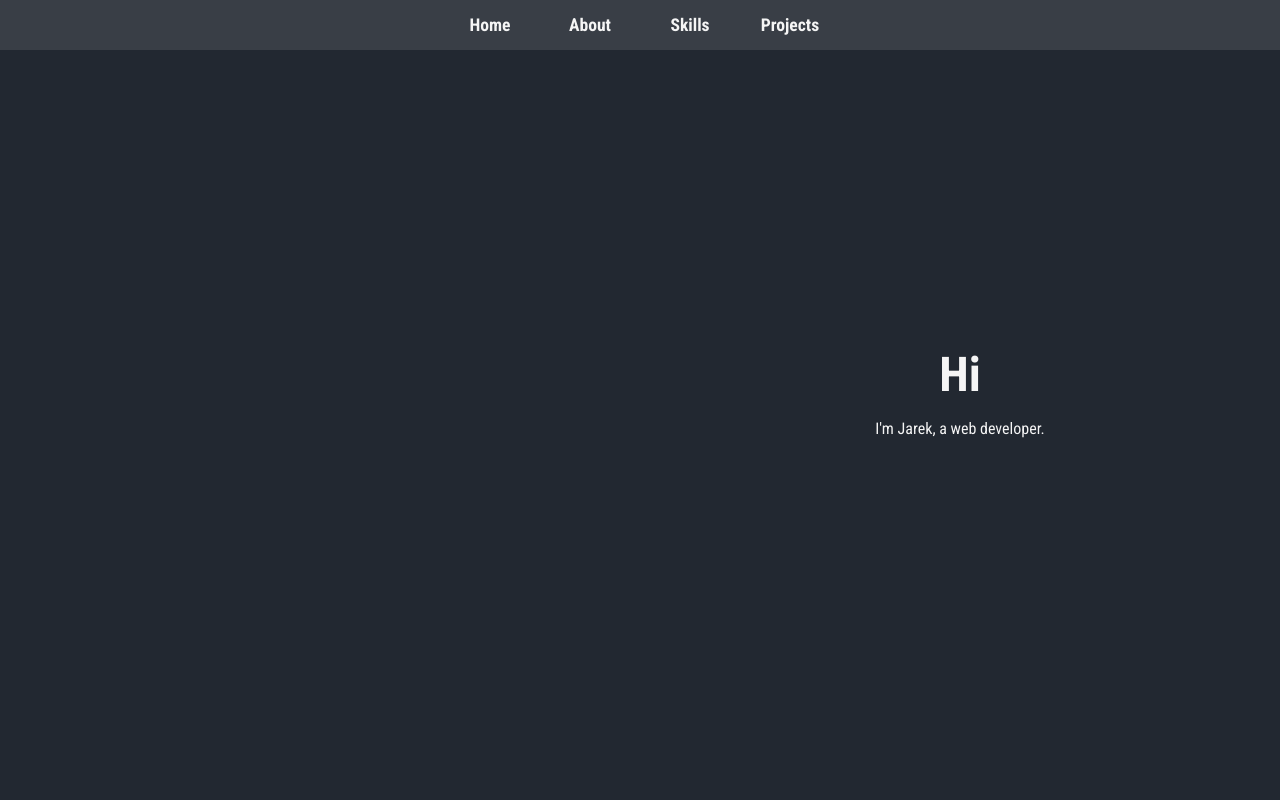
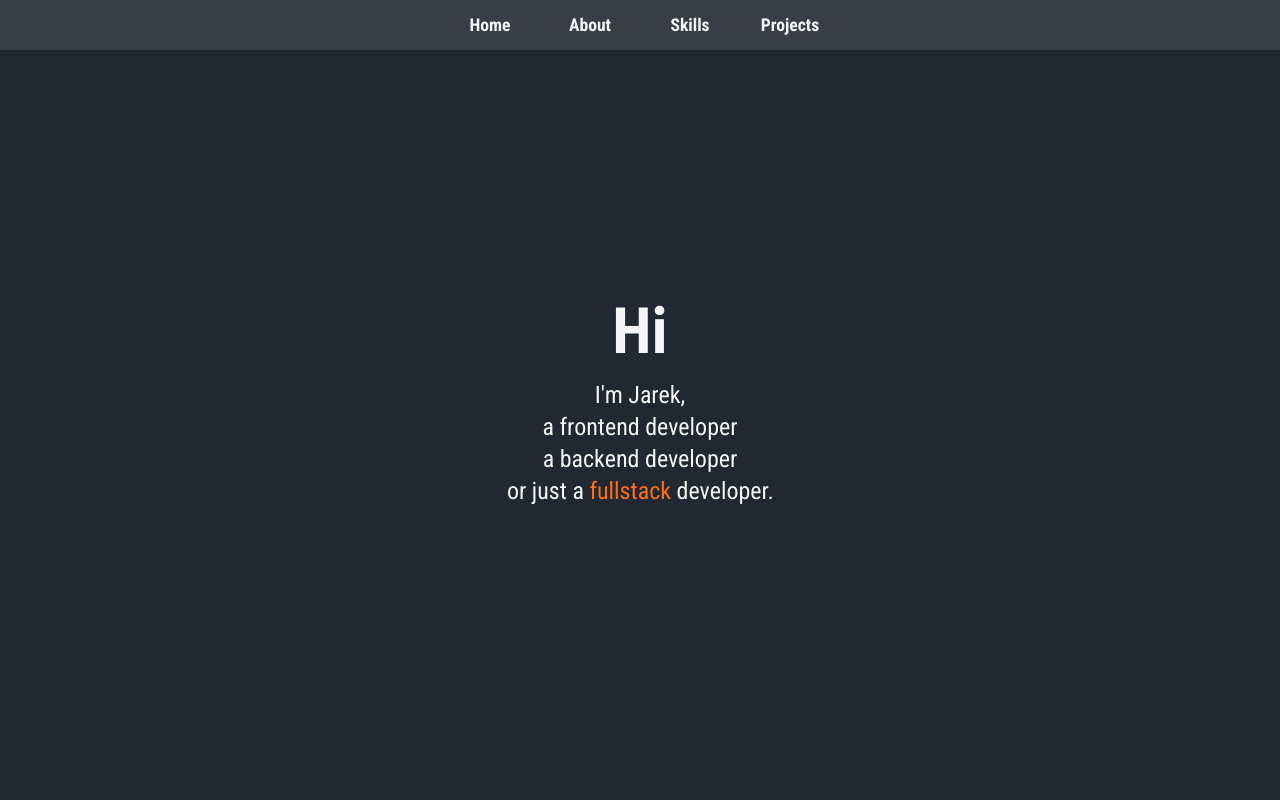
Before and after one commit to Koksiarz100/Portfolio, a React (Vite) app: page / in a window 1280 px wide. Shown: the top 800 px of the page. Built offline with nearby package versions, Linux system fonts and the light colour scheme.

Commit message:
adjusting animations

```diff
--- a/src/components/about/About.tsx
+++ b/src/components/about/About.tsx
@@ -25,10 +25,10 @@ class About extends React.Component {
   aboutTools() {
     return(
       <div className='about-tools'>
-        <img src={vsc} alt='vsc' data-aos="flip-right" data-aos-duration="800" data-aos-delay="200"/>
-        <img src={git} alt='git' data-aos="flip-right" data-aos-duration="800" data-aos-delay="400"/>
-        <img src={github} alt='github' data-aos="flip-right" data-aos-duration="800" data-aos-delay="600"/>
-        <img src={disc} alt='discord' data-aos="flip-right" data-aos-duration="800" data-aos-delay="800"/>
+        <img src={vsc} alt='vsc' data-aos="flip-right" data-aos-duration="800" data-aos-delay="800"/>
+        <img src={git} alt='git' data-aos="flip-right" data-aos-duration="800" data-aos-delay="900"/>
+        <img src={github} alt='github' data-aos="flip-right" data-aos-duration="800" data-aos-delay="1000"/>
+        <img src={disc} alt='discord' data-aos="flip-right" data-aos-duration="800" data-aos-delay="1100"/>
       </div>
     );
   }
@@ -37,11 +37,11 @@ class About extends React.Component {
     return (
       <div className='about-wrapper' id='about'>
         <div className='about-img-wrapper'>
-          <img src={prof} alt='profile' className='about-img' data-aos="flip-right" data-aos-duration="800" data-aos-delay="200"/>
+          <img src={prof} alt='profile' className='about-img' data-aos="flip-right" data-aos-duration="800" data-aos-delay="100"/>
         </div>
         <this.aboutSection />
         <div className='about-tools-section'>
-          <span className='about-tools-title' data-aos="fade-right" data-aos-duration="800" data-aos-delay="200">Tools I use everyday</span>
+          <span className='about-tools-title' data-aos="fade-right" data-aos-duration="800" data-aos-delay="500">Tools I use everyday</span>
           <this.aboutTools />
         </div>
       </div>
--- a/src/components/home/Home.tsx
+++ b/src/components/home/Home.tsx
@@ -11,12 +11,12 @@ class Home extends React.Component {
   render() {
     return (
       <div className='home-wrapper' id='home'>
-        <div className='home-left'>
-
-        </div>
-        <div className='home-right'>
+        <div className='home-main'>
           <span className='home-title' data-aos="fade-right" data-aos-duration="800" data-aos-delay="500">Hi</span>
-          <p data-aos="fade-right" data-aos-duration="800" data-aos-delay="700">I'm Jarek, a web developer.</p>
+          <p data-aos="fade-right" data-aos-duration="800" data-aos-delay="700" className='home-subtitle'>I'm Jarek,</p>
+          <p data-aos="fade-right" data-aos-duration="800" data-aos-delay="900" className='home-subtitle'>a frontend developer</p>
+          <p data-aos="fade-right" data-aos-duration="800" data-aos-delay="1100" className='home-subtitle'>a backend developer</p>
+          <p data-aos="flip-up" data-aos-duration="800" data-aos-delay="1500" className='home-subtitle'>or just a <span className='orange'>fullstack</span> developer.</p>
         </div>
       </div>
     )
--- a/src/components/home/home.scss
+++ b/src/components/home/home.scss
@@ -12,29 +12,32 @@
     flex-direction: column;
   }
 
-  .home-left {
-    display: flex;
-    flex-direction: column;
-    align-items: end;
-    justify-content: center;
-    height: 100%;
-    width: 50%;
-  }
-
-  .home-right {
+  .home-main {
     display: flex;
     flex-direction: column;
     align-items: center;
     justify-content: center;
     height: 100%;
-    width: 50%;
+    width: 100%;
 
     .home-title {
-      font-size: 3rem;
+      font-size: 4rem;
       font-weight: 700;
-      margin: 0;
+      margin-bottom: 10px;
       padding: 0;
       color: base.$font-color;
     }
+
+    .home-subtitle {
+      font-size: 1.5rem;
+      font-weight: 400;
+      margin: 0;
+      padding: 2px;
+      color: base.$font-color;
+
+      .orange {
+        color: base.$tertiary-color;
+      }
+    }
   }
 }
--- a/src/components/skills/Skills.tsx
+++ b/src/components/skills/Skills.tsx
@@ -24,7 +24,7 @@ class Skills extends React.Component {
   render() {
       return(
         <div className='skills-wrapper' id='skills'>
-          <span className='skills-title' data-aos="fade-down" data-aos-duration="800" data-aos-delay="400">My Skills</span>
+          <span className='skills-title' data-aos="fade-down" data-aos-duration="800" data-aos-delay="200">My Skills</span>
           <div className='skills-cards-wrapper'>
             <div className='skills-card' data-aos="flip-right" data-aos-duration="600" data-aos-delay="500">
               <span className='card-title'>Languages</span>
```
